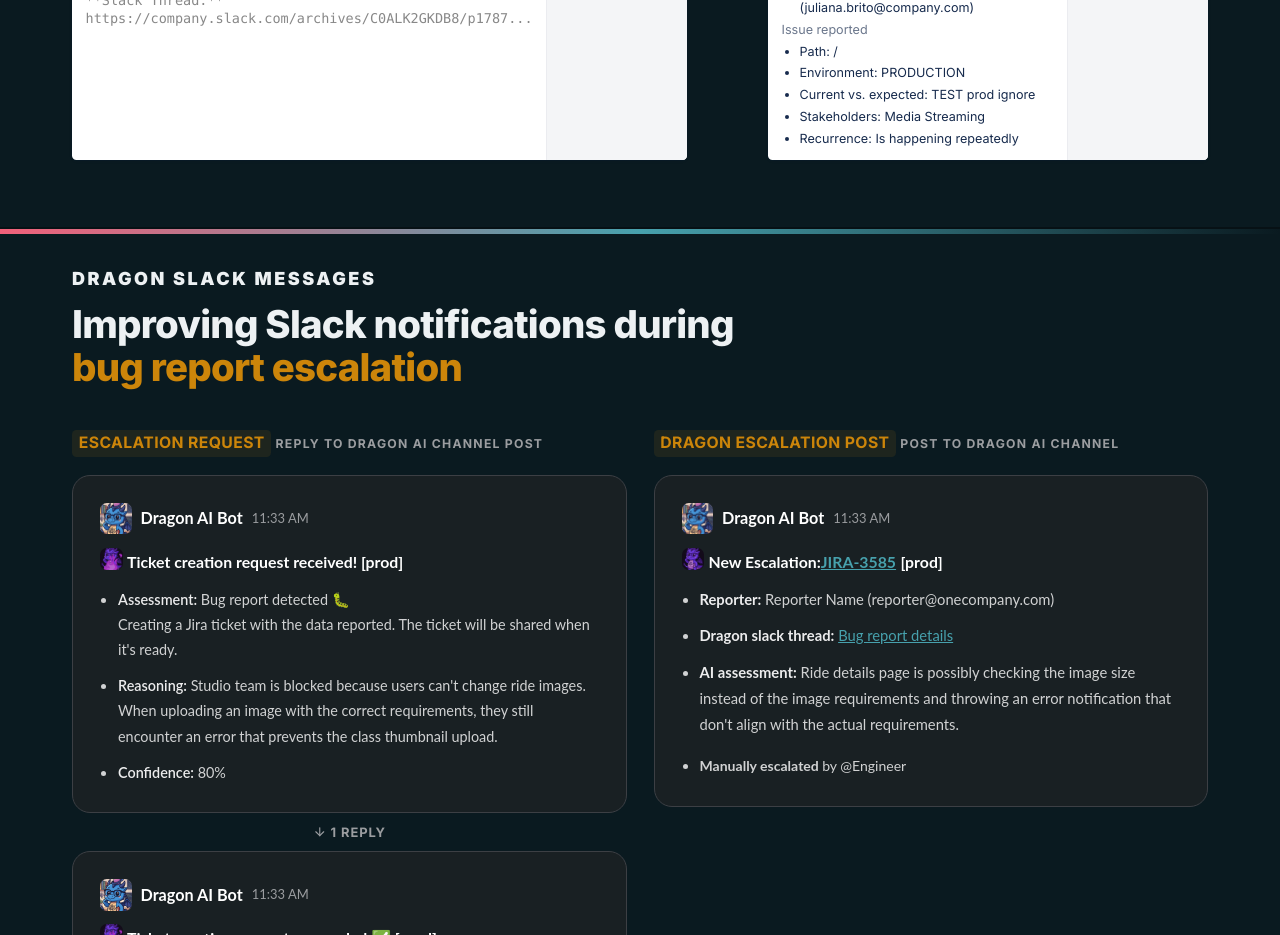
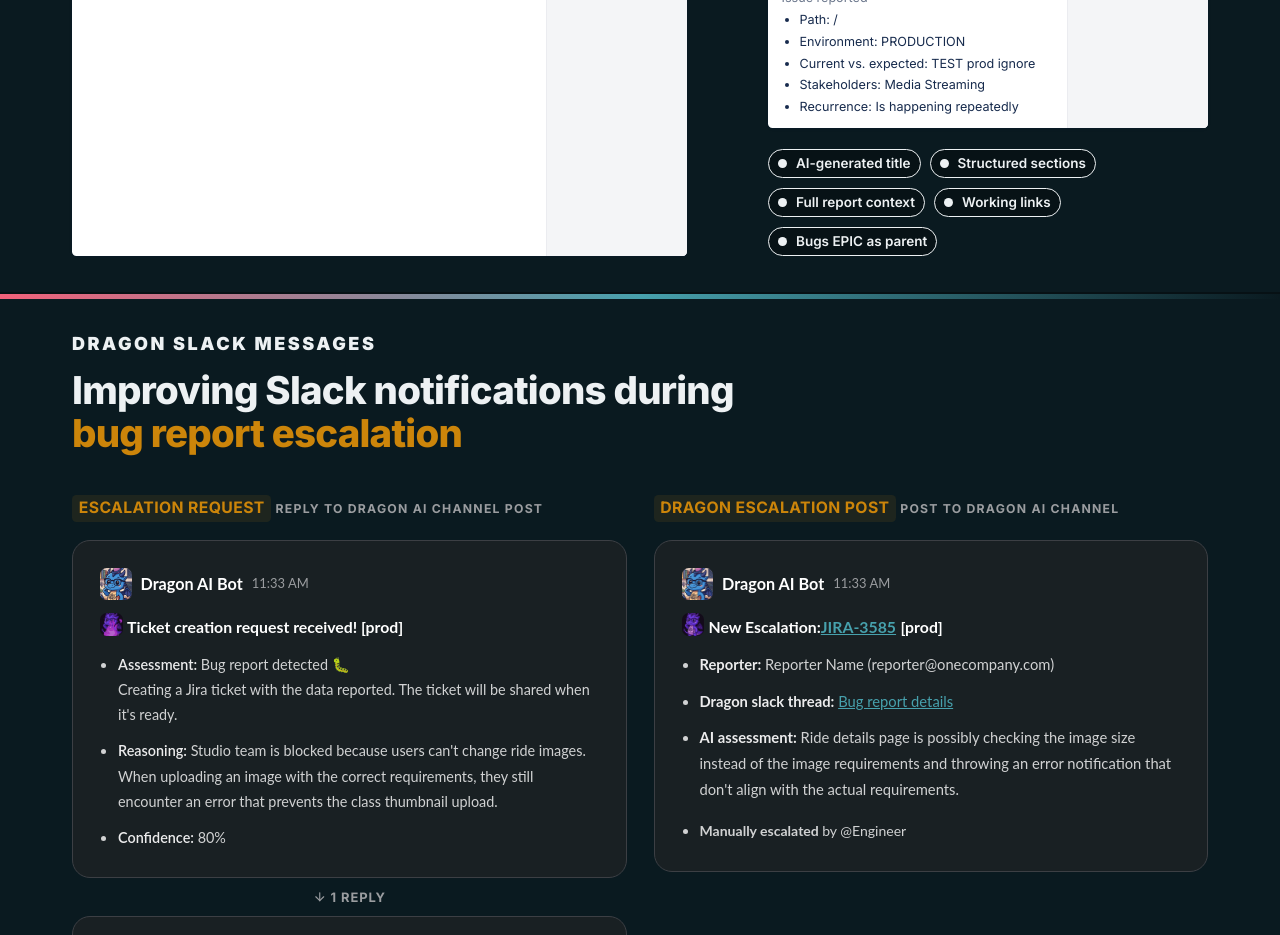
Before and after one commit to jubrito/BugReportToolImprovements, a React (Vite) app: page / in a window 1280 px wide. Shown: the part 10000-10935 px from the top of the page. Built offline with nearby package versions, Linux system fonts and the light colour scheme.

Commit message:
feat: add improvements t jira tickets

```diff
--- a/src/components/Pill.jsx
+++ b/src/components/Pill.jsx
@@ -4,6 +4,9 @@ export default function Pill({
   borderColor,
   textColor,
   children,
+  customClassName,
+  textSize,
+  padding,
 }) {
   const style = {
     borderColor: borderColor || dotColor,
@@ -12,7 +15,7 @@ export default function Pill({
   return (
     <span
       style={style}
-      className="inline-flex items-center gap-2 rounded-full border-[1.5px] bg-black/30 px-4 py-2 text-[0.85rem] font-semibold"
+      className={`inline-flex items-center gap-2 rounded-full border-[1.5px] bg-black/30 ${padding || "px-4 py-2"} ${textSize || "text-[0.85rem]"} font-semibold ${customClassName || ""}`}
     >
       {icon ? (
         <span aria-hidden="true" className="inline-flex">
--- a/src/slides/Slide11Loop.jsx
+++ b/src/slides/Slide11Loop.jsx
@@ -1,4 +1,5 @@
 import Eyebrow from "../components/Eyebrow";
+import Pill from "../components/Pill";
 import SlideHeading from "../components/SlideHeading";
 import SlideShell from "../components/SlideShell";
 import Reveal from "../presentation/Reveal";
@@ -197,6 +198,14 @@ const AFTER_DETAILS = [
   { label: "Labels", value: "dragon-escalation", valueClass: "text-[#0052cc]" },
 ];
 
+const IMPROVEMENTS = [
+  "AI-generated title",
+  "Structured sections",
+  "Full report context",
+  "Working links",
+  "Bugs EPIC as parent",
+];
+
 export default function Slide11TicketQuality() {
   return (
     <SlideShell ariaLabel="Dragon Jira ticket quality improvement">
@@ -245,6 +254,21 @@ export default function Slide11TicketQuality() {
               parent="🎯 Bug Reports EPIC"
             />
           </Reveal>
+          <Reveal step={3}>
+            <ul className="mt-3 flex flex-wrap gap-2 list-none p-0 m-0">
+              {IMPROVEMENTS.map((label) => (
+                <li key={label}>
+                  <Pill
+                    dotColor="var(--color-text)"
+                    textSize="text-xs"
+                    padding="p-1 px-2"
+                  >
+                    {label}
+                  </Pill>
+                </li>
+              ))}
+            </ul>
+          </Reveal>
         </div>
       </div>
     </SlideShell>
```
